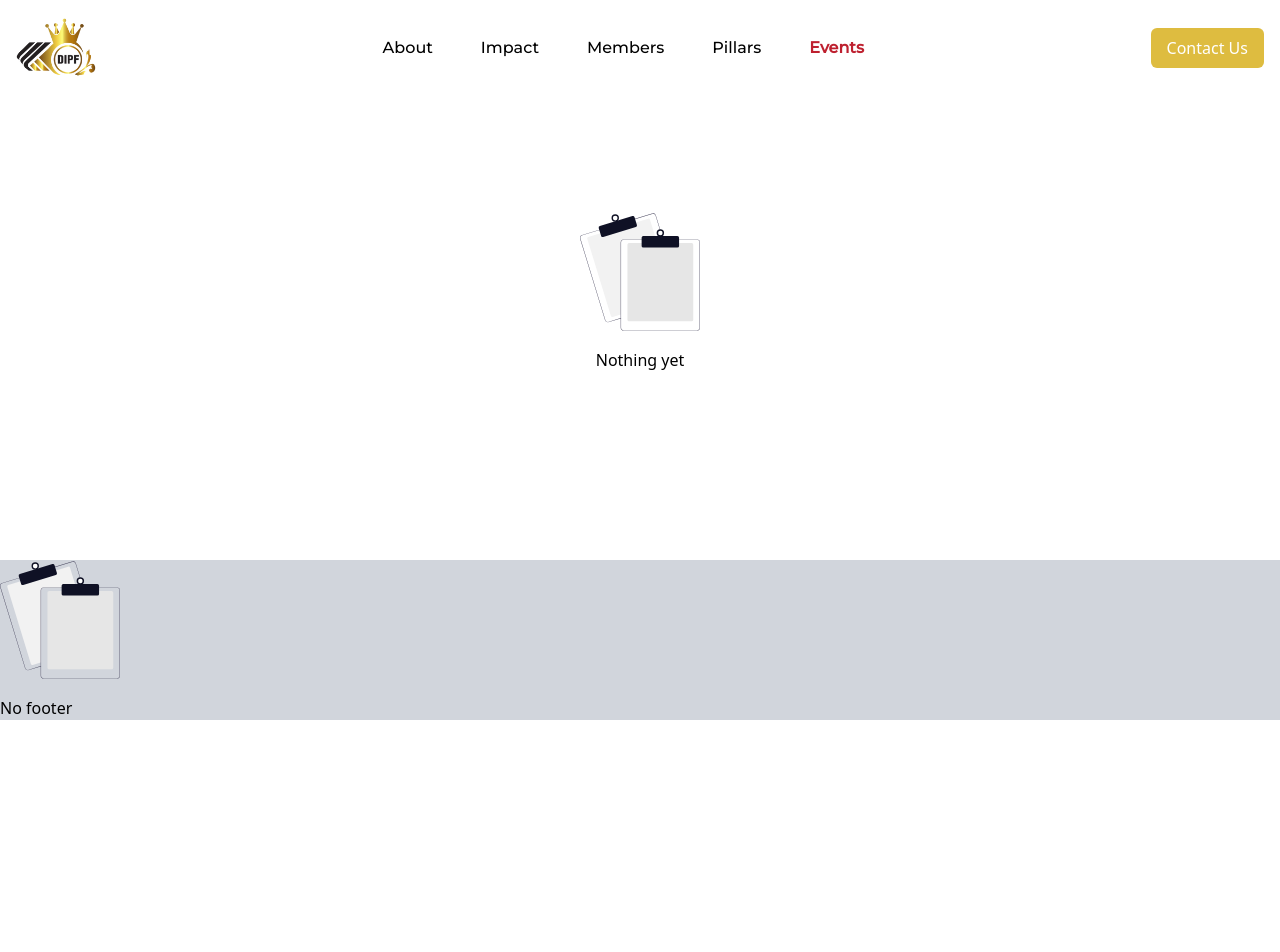
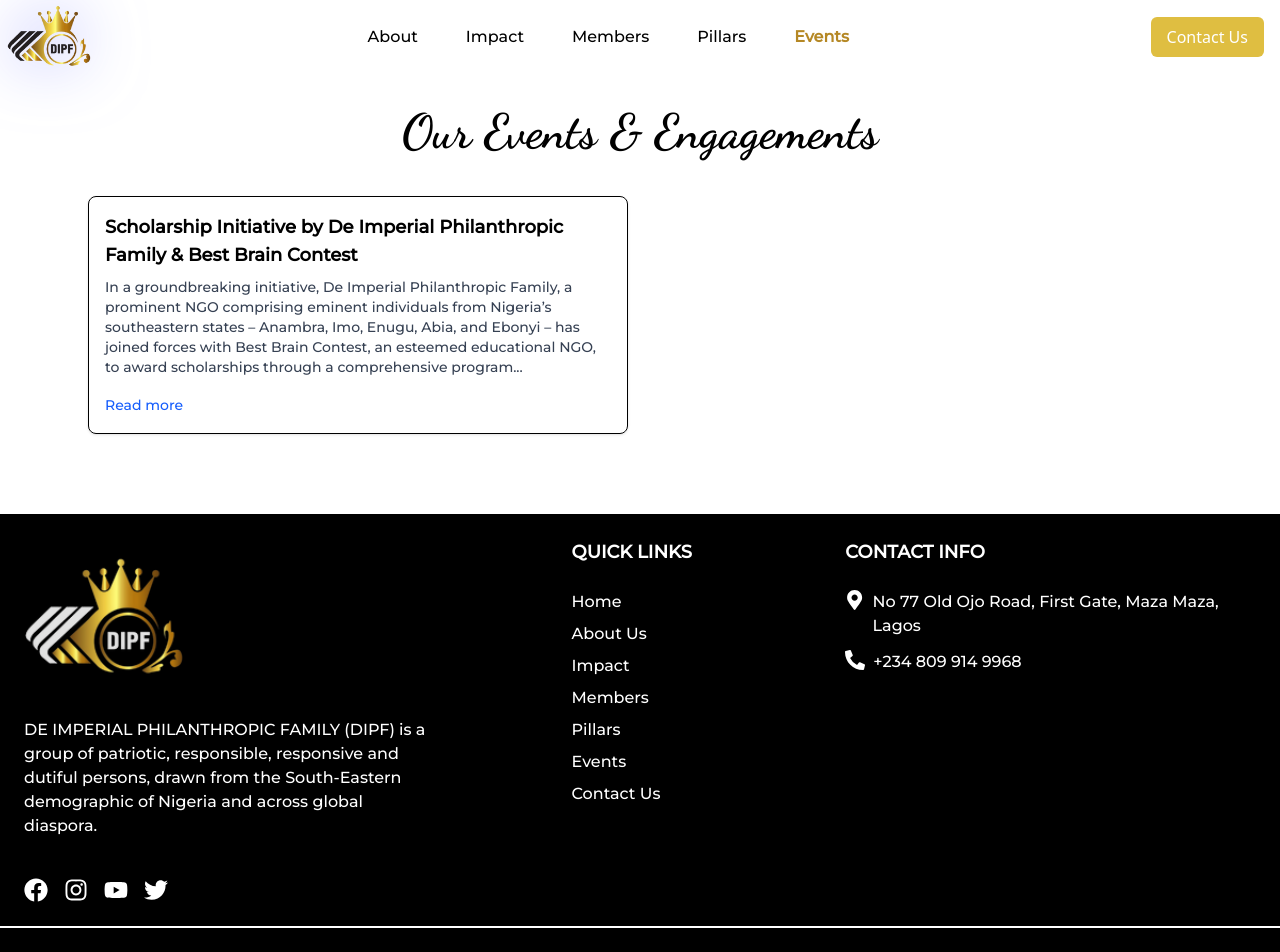
Before and after one commit to Moscolape/dipf, a React (Vite) app: page /events in a window 1280 px wide. Shown: the top 952 px of the page. Before the commit the page ends 800 px from the top, so only its background shows below. Built offline with nearby package versions, Linux system fonts and the light colour scheme; a web font is replaced by a local one.

Commit message:
chore: begin work on events page

```diff
--- a/src/App.tsx
+++ b/src/App.tsx
@@ -14,6 +14,7 @@
 const Members = lazy(() => import("./pages/members"));
 const Pillars = lazy(() => import("./pages/pillars"));
 
+const ScholarshipBeneficiaries = lazy(() => import("./components/scholarship-beneficiaries"));
 
 function App() {
   return (
@@ -34,6 +35,11 @@
           <Route path="/impact" element={<Impact />} />
           <Route path="/members" element={<Members />} />
           <Route path="/pillars" element={<Pillars />} />
+
+          <Route
+            path="/events/de-imperial-philanthropic-family-grants-scholarship-to-250-southeast-students"
+            element={<ScholarshipBeneficiaries />}
+          />
         </Routes>
       </Router>
     </Suspense>
--- a/src/components/footer.tsx
+++ b/src/components/footer.tsx
@@ -1,18 +1,149 @@
+import {
+  FaFacebook,
+  FaInstagram,
+  FaMapMarkerAlt,
+  FaPhoneAlt,
+  FaTwitter,
+  FaYoutube,
+} from "react-icons/fa";
+import { Link } from "react-router-dom";
 import { useEffect } from "react";
 import initializeAOS from "../utils/aos-init";
-import { notAvailableYet } from "../constants/assets";
+import { logo2 } from "../constants/assets";
 
-const Footer = () => {
+const socialMediaLinks = [
+  {
+    icon: <FaFacebook />,
+    href: "https://www.facebook.com/deimperialfamily",
+  },
+  {
+    icon: <FaInstagram />,
+    href: "https://www.instagram.com/deimperialfamily/",
+  },
+  {
+    icon: <FaYoutube />,
+    href: "https://www.youtube.com/@DeImperialPhilantropicFamily",
+  },
+  {
+    icon: <FaTwitter />,
+    href: "https://twitter.com/DeImperialFam",
+  }
+];
+
+const quickLinks = [
+  {
+    text: "Home",
+    href: "/",
+  },
+  {
+    text: "About Us",
+    href: "/about",
+  },
+  {
+    text: "Impact",
+    href: "/impact",
+  },
+  {
+    text: "Members",
+    href: "/members",
+  },
+  {
+    text: "Pillars",
+    href: "/pillars",
+  },
+  {
+    text: "Events",
+    href: "/events",
+  },
+  {
+    text: "Contact Us",
+    href: "/contact",
+  },
+];
+
+export default function Footer() {
   useEffect(() => {
     initializeAOS();
   }, []);
 
   return (
-    <div className="bg-gray-300">
-      <img src={notAvailableYet} alt="no-data" className="w-30 h-30" />
-      <span className="block my-4">No footer</span>
+    <div className="w-full bg-black text-white mt-20 font-Montserrat">
+      <div className="flex sm:flex-row flex-col justify-between items-start sm:p-6 p-3">
+        <div className="sm:w-1/3 font-Montserrat" data-aos="fade-up">
+          <img src={logo2} alt="logo" className="w-40 sm:mx-0 mx-auto" />
+          <div className="flex items-center">
+            <p className="mt-5">
+              DE IMPERIAL PHILANTHROPIC FAMILY (DIPF) is a group of patriotic,
+              responsible, responsive and dutiful persons, drawn from the
+              South-Eastern demographic of Nigeria and across global diaspora.
+            </p>
+          </div>
+          <div className="text-h6 flex mt-10">
+            {socialMediaLinks.map((link, index) => (
+              <Link
+                to={link.href}
+                key={index}
+                target="_blank"
+                rel="noopener noreferrer"
+                className="mr-4 text-2xl hover:text-[#b58825]"
+              >
+                {link.icon}
+              </Link>
+            ))}
+          </div>
+        </div>
+        <div className="sm:w-1/3 sm:mt-0 mt-10" data-aos="fade-up">
+          <div className="mx-auto sm:w-1/3">
+            <h1 className="text-lg font-bold">QUICK LINKS</h1>
+            <br />
+            <div className="flex flex-col">
+              {quickLinks.map((link, index) => (
+                <Link
+                  to={link.href}
+                  key={index}
+                  className="mb-2 text-[1rem] hover:text-[#b58825] hover:scale-95"
+                >
+                  {link.text}
+                </Link>
+              ))}
+            </div>
+          </div>
+        </div>
+        <div className="sm:w-1/3 sm:mt-0 mt-10" data-aos="fade-up">
+          <h1 className="text-lg font-bold">CONTACT INFO</h1>
+          <br />
+          <div className="flex items-start">
+            <FaMapMarkerAlt className="text-white text-xl mr-2" />
+            <p>No 77 Old Ojo Road, First Gate, Maza Maza, Lagos</p>
+          </div>
+          <div className="flex items-start mt-3">
+            <FaPhoneAlt className="text-white text-xl mr-2" />
+            <p>+234 809 914 9968</p>
+          </div>
+        </div>
+        {/* </div> */}
+      </div>
+      <div className="text-center border-t-2 border-white p-6">
+        {/* Footer Text */}
+        <div className="">
+          <p className="sm:px-0 px-7 my-3">
+            &copy; 2025 De Imperial Philanthropic Family. All rights reserved.
+          </p>
+          <p>
+            Designed and developed by{" "}
+            <b>
+              <a
+                href="https://chukwunenye-moses-portfolio.vercel.app/portfolio"
+                target="_blank"
+                className="hover:text-[#b58825]"
+              >
+                Chukwunenye Moses
+              </a>
+            </b>
+            .
+          </p>
+        </div>
+      </div>
     </div>
   );
-};
-
-export default Footer;
+}
--- a/src/components/navbar.tsx
+++ b/src/components/navbar.tsx
@@ -56,18 +56,18 @@
     };
   }, [isMenuOpen]);
 
-  const logoSize = windowWidth < 640 ? 60 : 80;
+  const logoSize = windowWidth < 640 ? 60 : 50;
 
   return (
     <nav
       className="flex justify-between items-center sm:px-4 pl-2 py-2 fixed w-full top-0 z-40"
       style={{
-        backgroundColor: "rgba(255, 255, 255, 0.5)",
+        backgroundColor: "rgba(255, 255, 255, 0.1)",
         backdropFilter: "blur(30px)",
       }}
     >
       <Link to="/" className="logo">
-        <img src={logo} alt="My Logo" width={logoSize} height={logoSize} />
+        <img src={logo} alt="My Logo" width={logoSize} height={logoSize} className="sm:scale-200 pl-2 pt-2 pb-2" />
       </Link>
 
       {/* Desktop Navigation */}
@@ -76,9 +76,9 @@
           <Link
             key={link.name}
             to={link.href}
-            className={`px-4 py-2 text-h6 hover:text-[#be202f] hover:scale-110 rounded-md ${
+            className={`px-4 py-2 text-h6 hover:text-[#b58825] hover:scale-110 rounded-md ${
               currentPath.includes(link.href)
-                ? "text-[#be202f] font-bold"
+                ? "text-[#b58825] font-bold"
                 : "font-medium"
             } ${link.name === "Donate" ? "hidden" : "inline-block"}`}
           >
@@ -107,7 +107,7 @@
       {/* Mobile Menu Button */}
       <button
         onClick={() => setMenuOpen(true)}
-        className="md:hidden p-2 rounded-md focus:outline-none"
+        className="md:hidden p-2 rounded focus:outline-none bg-white mr-2"
       >
         <Menu size={32} />
       </button>
--- a/src/components/pageWrapper.tsx
+++ b/src/components/pageWrapper.tsx
@@ -35,7 +35,7 @@
       {isVisible && (
         <button
           onClick={scrollToTop}
-          className="fixed bottom-6 right-6 bg-[#be202f] text-white p-3 rounded-full shadow-lg hover:bg-[#f69223] transition-all duration-300 cursor-pointer animate-fadeUp"
+          className="fixed bottom-6 right-6 bg-[#b58825] text-white p-3 rounded-full shadow-lg hover:bg-[#926014] transition-all duration-300 cursor-pointer animate-fadeUp"
         >
           <FaArrowUp size={20} />
         </button>
--- /dev/null
+++ b/src/components/scholarship-beneficiaries.tsx
@@ -0,0 +1,36 @@
+import PageWrapper from "../components/pageWrapper";
+import { useEffect } from "react";
+import initializeAOS from "../utils/aos-init";
+
+const ScholarshipBeneficiaries = () => {
+  useEffect(() => {
+    initializeAOS();
+  }, []);
+
+  return (
+    <PageWrapper>
+      <div className="pt-12 px-6 max-w-6xl mx-auto font-Montserrat">
+        <h1
+          className="text-2xl sm:text-4xl font-bold mb-10"
+          data-aos="fade-down"
+        >
+          De Imperial Philanthropic Family plans to grant full scholarships to 250
+          students in the S’East every year from 2023.
+        </h1>
+        <p>
+          In a groundbreaking initiative, <b>De Imperial Philanthropic Family</b>, a
+          prominent NGO comprising eminent individuals from Nigeria’s
+          southeastern states – <b>Anambra, Imo, Enugu, Abia, and Ebonyi</b> – has
+          joined forces with <b>Best Brain Contest</b>, an esteemed educational NGO, to
+          award scholarships through a comprehensive program. The initiative,
+          spearheaded by De Imperial Philanthropic Family’s President, <b>High
+          Chief Dr. Darlington Nwabunike</b> (Eze Nwakaibeya Ogbabalu Aku N’ Anwu
+          Ojoto), and <b>Mr Chikezie Okonkwo</b> (Akunaetigbuilo na Nawfia) Education
+          Committee Chairman.
+        </p>
+      </div>
+    </PageWrapper>
+  );
+};
+
+export default ScholarshipBeneficiaries;
--- a/src/constants/assets.ts
+++ b/src/constants/assets.ts
@@ -1,4 +1,5 @@
 import logo from "../assets/dipf-logo.png";
+import logo2 from "../assets/dipf-logo-white.png";
 import notAvailableYet from "../assets/undraw_no-data_ig65.svg";
 
-export { logo, notAvailableYet };
+export { logo, logo2, notAvailableYet };
--- a/src/pages/events.tsx
+++ b/src/pages/events.tsx
@@ -1,18 +1,50 @@
 import PageWrapper from "../components/pageWrapper";
 import { useEffect } from "react";
 import initializeAOS from "../utils/aos-init";
-import { notAvailableYet } from "../constants/assets";
 
 const Events = () => {
   useEffect(() => {
     initializeAOS();
   }, []);
 
+  const events = [
+    {
+      id: 1,
+      title:
+        "Scholarship Initiative by De Imperial Philanthropic Family & Best Brain Contest",
+      description:
+        "In a groundbreaking initiative, De Imperial Philanthropic Family, a prominent NGO comprising eminent individuals from Nigeria’s southeastern states – Anambra, Imo, Enugu, Abia, and Ebonyi – has joined forces with Best Brain Contest, an esteemed educational NGO, to award scholarships through a comprehensive program...",
+      link: "/events/de-imperial-philanthropic-family-grants-scholarship-to-250-southeast-students",
+    },
+  ];
+
   return (
     <PageWrapper>
-      <div className="flex flex-col justify-center items-center my-5 h-[60vh]">
-        <img src={notAvailableYet} alt="no-data" className="w-30 h-30"/>
-        <span className="block my-4">Nothing yet</span>
+      <div className="pt-12 px-6 max-w-6xl mx-auto font-Montserrat">
+        <h1
+          className="text-3xl sm:text-5xl font-Script font-bold mb-10 text-center"
+          data-aos="fade-down"
+        >
+          Our Events & Engagements
+        </h1>
+        <div className="grid grid-cols-1 sm:grid-cols-2 gap-6">
+          {events.map((event) => (
+            <div
+              key={event.id}
+              className="border rounded-lg p-4 shadow hover:shadow-md transition duration-300"
+              data-aos="fade-up"
+            >
+              <h2 className="font-bold text-lg mb-2">{event.title}</h2>
+              <p className="text-sm text-gray-700 mb-4">{event.description}</p>
+              <a
+                href={event.link}
+                className="text-blue-600 hover:underline font-medium text-sm"
+              >
+                Read more
+              </a>
+            </div>
+          ))}
+        </div>
       </div>
     </PageWrapper>
   );
```
